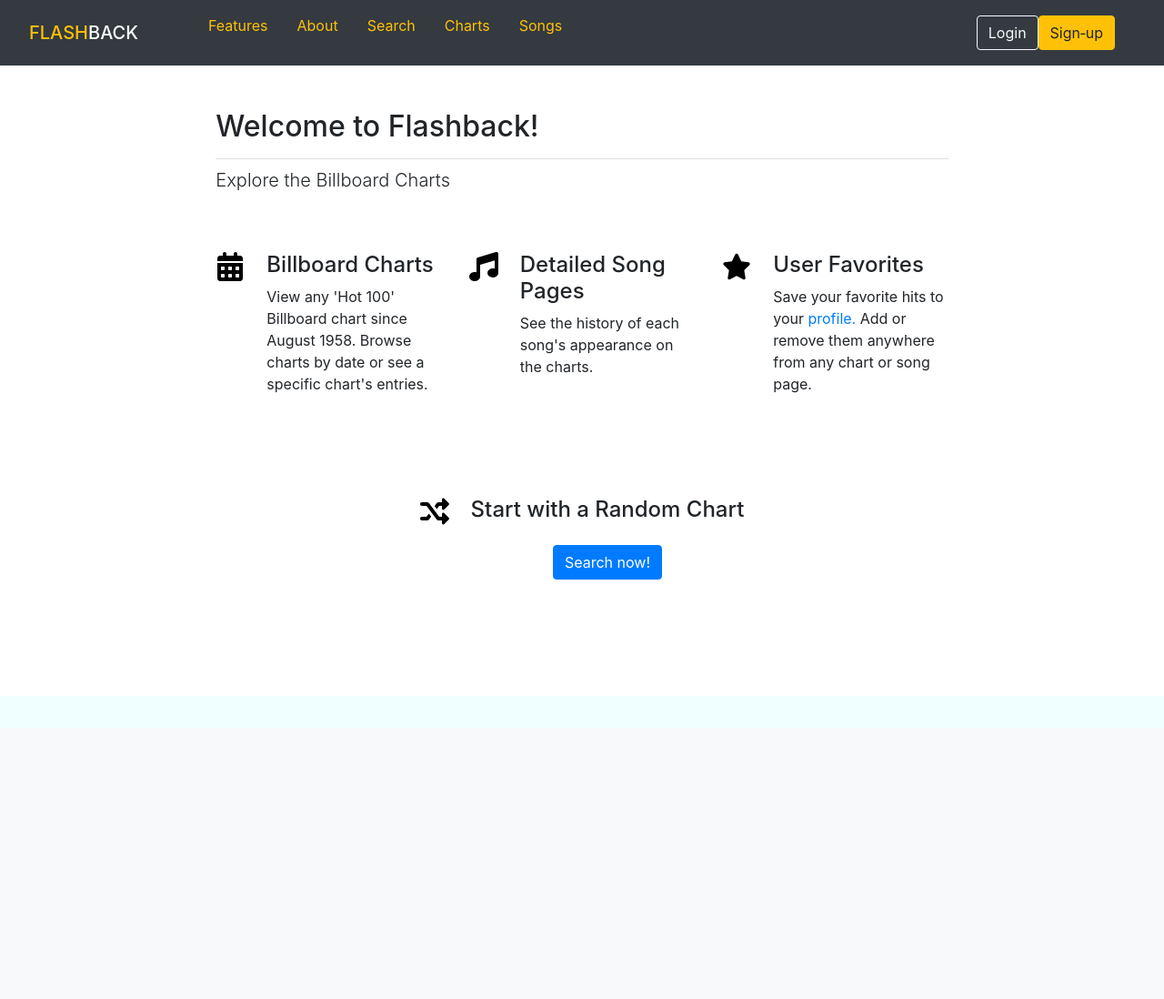
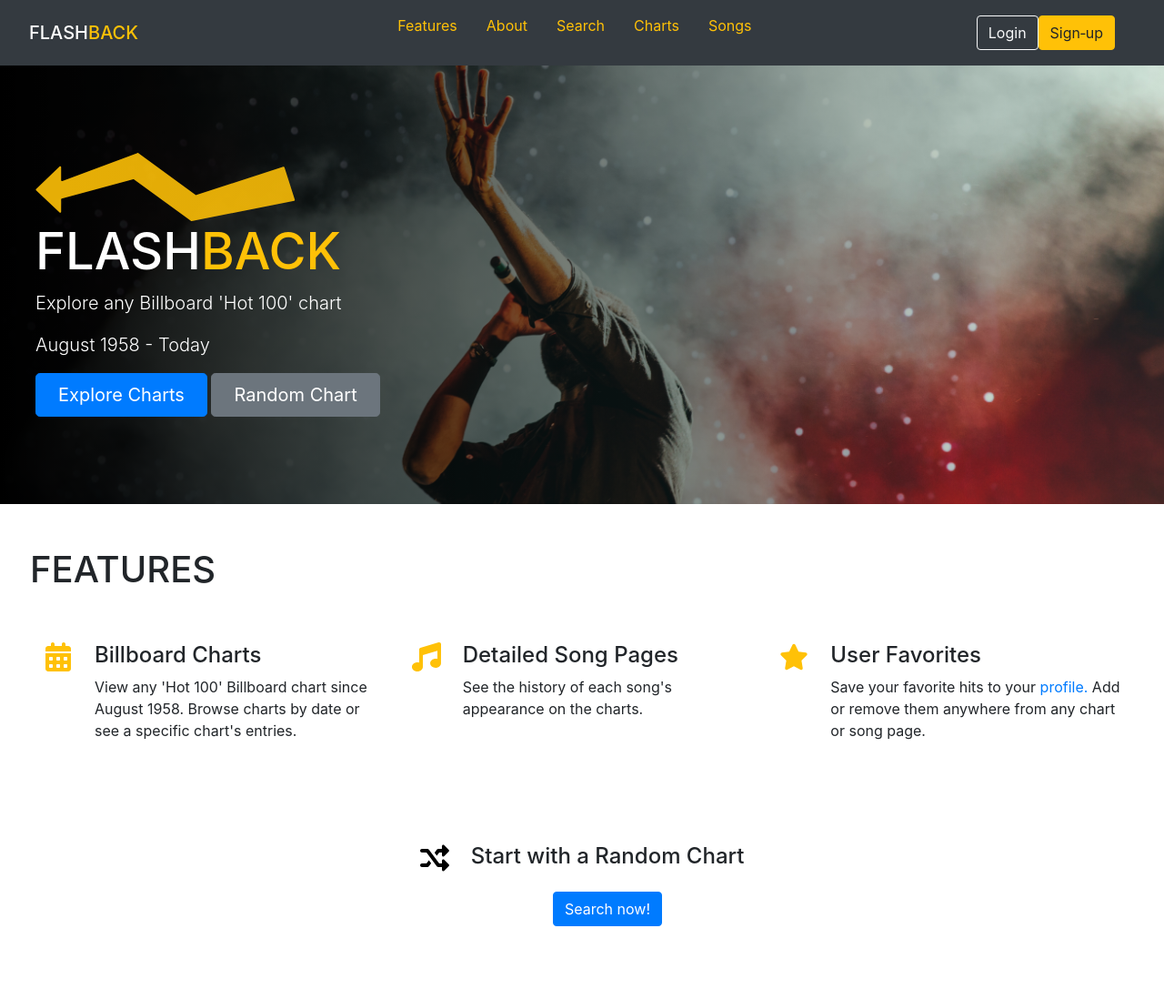
Before and after one commit to dmcconeghy/flashback, a Flask app: page / in a window 1280 px wide. Shown: the whole page at 91% size. Before the commit the page ends 637 px from the top, so only its background shows below. Run offline with Flask 2, Linux system fonts and the light colour scheme; some libraries are stand-ins or nearby versions.

Commit message:
Updates landing page and navbar styling including a hero image and artwork

```diff
--- a/templates/base.html
+++ b/templates/base.html
@@ -28,8 +28,7 @@
     <div class="navbar navbar-expand-md navbar-dark">
       <div class="ml-3">
         <a href="/" class="text-decoration-none">
-          <span class="h5 text-warning">FLASH</span
-          ><span class="h5 text-white">BACK</span>
+          <span class="h5 text-white">FLASH</span><span class="h5 text-warning">BACK</span>
         </a>
       </div>
       <div class="mr-3">
@@ -49,7 +48,7 @@
       <div class="collapse navbar-collapse" id="navbarSupportedContent">
         <div class="container justify-content-center flex-row ">
           <div class="d-flex container flex-md-row flex-column flex-column-sm ">
-            <div class="d-flex container flex-column flex-md-row align-items-center">
+            <div class="d-flex container flex-column flex-md-row justify-content-center align-items-center">
               <div class="d-flex justify-content-center nav bd-highlight mb-3">
                 <a href="/features" class="nav-link ps-5 pe-2 text-warning"
                   >Features</a
--- a/templates/index.html
+++ b/templates/index.html
@@ -3,18 +3,43 @@
 {% block title %} INDEX {% endblock %}
 {% block content %}
 
-<div class="container-fluid col-10 col-lg-8 px-4 py-5" id="flashback-features">
+<div class="container-fluid col-md mx-0 px-0" id="flashback-features">
 
-    <h2 class="pb-3 border-bottom">Welcome to Flashback!</h2>
-    <p class="lead"> Explore the Billboard Charts</p>
+    <div class="container col px-4 py-5 bg-dark mt-0 pt-0"
+    style="background-image: linear-gradient(to right, black, rgba(255,0,0,0)), url('static/media/StockSnap_F66MXRQS1K.jpg'); background-repeat: no-repeat; background-size: cover; background-position: center center;"
+    >
+        <div class="view" >
 
-    <div class="row row-cols-1 row-cols-lg-4 g-4 py-5">
+        <div class="row col-12 align-items-center g-5 py-5">
+
+          <div class="col-lg-6 fw-bold text-white">
+              <img src="../static/media/Arrow 1 (Stroke).svg">
+            <h1 style="font-size:350%">
+                <a href="/" class="text-decoration-none">
+                    <span class="text-white">FLASH</span><span class="text-warning">BACK</span>
+                </a>
+            </h1>
+            <p class="lead">Explore any Billboard 'Hot 100' chart</p>
+            <p class="lead">August 1958 - Today </p>
+            <div class="d-grid gap-2 d-md-flex justify-content-md-start">
+                <span data-toggle="modal" data-target="#loadingModal"><a type="button" class="btn btn-primary btn-lg px-4 me-md-2" href="/charts">Explore Charts</a><span>
+              <span data-toggle="modal" data-target="#loadingModal"><a type="button" class="btn btn-secondary btn-lg px-4" href="/random">Random Chart</a><span>
+            </div>
+          </div>
+
+        </div>
+      </div>
+      </div>
+
+    <div class="row col pt-5 pl-5"><h1>FEATURES</h1></div>
+    <div class="row row-cols-1 row-cols-lg-4 g-4 py-5 pl-5 pr-5">
 
         <div class="col-12 col-md d-flex align-items-start">
 
+
         <svg class="bi text-muted flex-shrink-0 mr-4"
         width="2em" height="2em" xmlns="http://www.w3.org/2000/svg" viewBox="0 0 448 512">
-        <!--! Font Awesome Pro 6.0.0 by @fontawesome - https://fontawesome.com License - https://fontawesome.com/license (Commercial License) Copyright 2022 Fonticons, Inc. --><path d="M160 32V64H288V32C288 14.33 302.3 0 320 0C337.7 0 352 14.33 352 32V64H400C426.5 64 448 85.49 448 112V160H0V112C0 85.49 21.49 64 48 64H96V32C96 14.33 110.3 0 128 0C145.7 0 160 14.33 160 32zM0 192H448V464C448 490.5 426.5 512 400 512H48C21.49 512 0 490.5 0 464V192zM64 304C64 312.8 71.16 320 80 320H112C120.8 320 128 312.8 128 304V272C128 263.2 120.8 256 112 256H80C71.16 256 64 263.2 64 272V304zM192 304C192 312.8 199.2 320 208 320H240C248.8 320 256 312.8 256 304V272C256 263.2 248.8 256 240 256H208C199.2 256 192 263.2 192 272V304zM336 256C327.2 256 320 263.2 320 272V304C320 312.8 327.2 320 336 320H368C376.8 320 384 312.8 384 304V272C384 263.2 376.8 256 368 256H336zM64 432C64 440.8 71.16 448 80 448H112C120.8 448 128 440.8 128 432V400C128 391.2 120.8 384 112 384H80C71.16 384 64 391.2 64 400V432zM208 384C199.2 384 192 391.2 192 400V432C192 440.8 199.2 448 208 448H240C248.8 448 256 440.8 256 432V400C256 391.2 248.8 384 240 384H208zM320 432C320 440.8 327.2 448 336 448H368C376.8 448 384 440.8 384 432V400C384 391.2 376.8 384 368 384H336C327.2 384 320 391.2 320 400V432z"/></svg>
+        <!--! Font Awesome Pro 6.0.0 by @fontawesome - https://fontawesome.com License - https://fontawesome.com/license (Commercial License) Copyright 2022 Fonticons, Inc. --><path fill="#ffc107" d="M160 32V64H288V32C288 14.33 302.3 0 320 0C337.7 0 352 14.33 352 32V64H400C426.5 64 448 85.49 448 112V160H0V112C0 85.49 21.49 64 48 64H96V32C96 14.33 110.3 0 128 0C145.7 0 160 14.33 160 32zM0 192H448V464C448 490.5 426.5 512 400 512H48C21.49 512 0 490.5 0 464V192zM64 304C64 312.8 71.16 320 80 320H112C120.8 320 128 312.8 128 304V272C128 263.2 120.8 256 112 256H80C71.16 256 64 263.2 64 272V304zM192 304C192 312.8 199.2 320 208 320H240C248.8 320 256 312.8 256 304V272C256 263.2 248.8 256 240 256H208C199.2 256 192 263.2 192 272V304zM336 256C327.2 256 320 263.2 320 272V304C320 312.8 327.2 320 336 320H368C376.8 320 384 312.8 384 304V272C384 263.2 376.8 256 368 256H336zM64 432C64 440.8 71.16 448 80 448H112C120.8 448 128 440.8 128 432V400C128 391.2 120.8 384 112 384H80C71.16 384 64 391.2 64 400V432zM208 384C199.2 384 192 391.2 192 400V432C192 440.8 199.2 448 208 448H240C248.8 448 256 440.8 256 432V400C256 391.2 248.8 384 240 384H208zM320 432C320 440.8 327.2 448 336 448H368C376.8 448 384 440.8 384 432V400C384 391.2 376.8 384 368 384H336C327.2 384 320 391.2 320 400V432z"/></svg>
         <div>
             <h4 class="fw-bold mb-2">Billboard Charts</h4>
             <p>View any 'Hot 100' Billboard chart since August 1958.
@@ -25,7 +50,7 @@
         <div class="col-12 col-md d-flex align-items-start">
         <svg class="bi text-muted flex-shrink-0 mr-4"
         width="2em" height="2em" xmlns="http://www.w3.org/2000/svg" viewBox="0 0 512 512">
-        <!--! Font Awesome Pro 6.0.0 by @fontawesome - https://fontawesome.com License - https://fontawesome.com/license (Commercial License) Copyright 2022 Fonticons, Inc. --><path d="M511.1 367.1c0 44.18-42.98 80-95.1 80s-95.1-35.82-95.1-79.1c0-44.18 42.98-79.1 95.1-79.1c11.28 0 21.95 1.92 32.01 4.898V148.1L192 224l-.0023 208.1C191.1 476.2 149 512 95.1 512S0 476.2 0 432c0-44.18 42.98-79.1 95.1-79.1c11.28 0 21.95 1.92 32 4.898V126.5c0-12.97 10.06-26.63 22.41-30.52l319.1-94.49C472.1 .6615 477.3 0 480 0c17.66 0 31.97 14.34 32 31.99L511.1 367.1z"/></svg>
+        <!--! Font Awesome Pro 6.0.0 by @fontawesome - https://fontawesome.com License - https://fontawesome.com/license (Commercial License) Copyright 2022 Fonticons, Inc. --><path fill="#ffc107" d="M511.1 367.1c0 44.18-42.98 80-95.1 80s-95.1-35.82-95.1-79.1c0-44.18 42.98-79.1 95.1-79.1c11.28 0 21.95 1.92 32.01 4.898V148.1L192 224l-.0023 208.1C191.1 476.2 149 512 95.1 512S0 476.2 0 432c0-44.18 42.98-79.1 95.1-79.1c11.28 0 21.95 1.92 32 4.898V126.5c0-12.97 10.06-26.63 22.41-30.52l319.1-94.49C472.1 .6615 477.3 0 480 0c17.66 0 31.97 14.34 32 31.99L511.1 367.1z"/></svg>
         <div>
             <h4 class="fw-bold mb-2">Detailed Song Pages</h4>
             <p>See the history of each song's appearance on the
@@ -37,7 +62,7 @@
         <div class="col-12 col-md d-flex align-items-start">
         <svg class="bi text-muted flex-shrink-0 mr-4" width="2em" height="2em"
         xmlns="http://www.w3.org/2000/svg" viewBox="0 0 576 512">
-        <!--! Font Awesome Pro 6.0.0 by @fontawesome - https://fontawesome.com License - https://fontawesome.com/license (Commercial License) Copyright 2022 Fonticons, Inc. --><path d="M381.2 150.3L524.9 171.5C536.8 173.2 546.8 181.6 550.6 193.1C554.4 204.7 551.3 217.3 542.7 225.9L438.5 328.1L463.1 474.7C465.1 486.7 460.2 498.9 450.2 506C440.3 513.1 427.2 514 416.5 508.3L288.1 439.8L159.8 508.3C149 514 135.9 513.1 126 506C116.1 498.9 111.1 486.7 113.2 474.7L137.8 328.1L33.58 225.9C24.97 217.3 21.91 204.7 25.69 193.1C29.46 181.6 39.43 173.2 51.42 171.5L195 150.3L259.4 17.97C264.7 6.954 275.9-.0391 288.1-.0391C300.4-.0391 311.6 6.954 316.9 17.97L381.2 150.3z"/></svg>
+        <!--! Font Awesome Pro 6.0.0 by @fontawesome - https://fontawesome.com License - https://fontawesome.com/license (Commercial License) Copyright 2022 Fonticons, Inc. --><path fill="#ffc107" d="M381.2 150.3L524.9 171.5C536.8 173.2 546.8 181.6 550.6 193.1C554.4 204.7 551.3 217.3 542.7 225.9L438.5 328.1L463.1 474.7C465.1 486.7 460.2 498.9 450.2 506C440.3 513.1 427.2 514 416.5 508.3L288.1 439.8L159.8 508.3C149 514 135.9 513.1 126 506C116.1 498.9 111.1 486.7 113.2 474.7L137.8 328.1L33.58 225.9C24.97 217.3 21.91 204.7 25.69 193.1C29.46 181.6 39.43 173.2 51.42 171.5L195 150.3L259.4 17.97C264.7 6.954 275.9-.0391 288.1-.0391C300.4-.0391 311.6 6.954 316.9 17.97L381.2 150.3z"/></svg>
         <div>
             <h4 class="fw-bold mb-2">User Favorites</h4>
             <p>Save your favorite hits to your <a href="/user">profile.</a>
--- a/templates/navbar/about.html
+++ b/templates/navbar/about.html
@@ -44,6 +44,10 @@
                     <li>Adding a search feature to find specific artists or songs</li>
                  </ul>
             </p>
+
+            <p> Special thanks to my Springboard mentor Sonia RM Karungi for her support on this project.
+                I'm also grateful to <a href="https://www.linkedin.com/in/gregoryguma/">Gregory Guma</a>
+                whose advice greatly improved the landing page, and to Paul Sherer for providing additional code review.</p>
         </div>
 
     </div>
```
Also changed, not shown: static/media/Arrow 1 (Stroke).svg (added), static/media/StockSnap_F66MXRQS1K.jpg (added).
